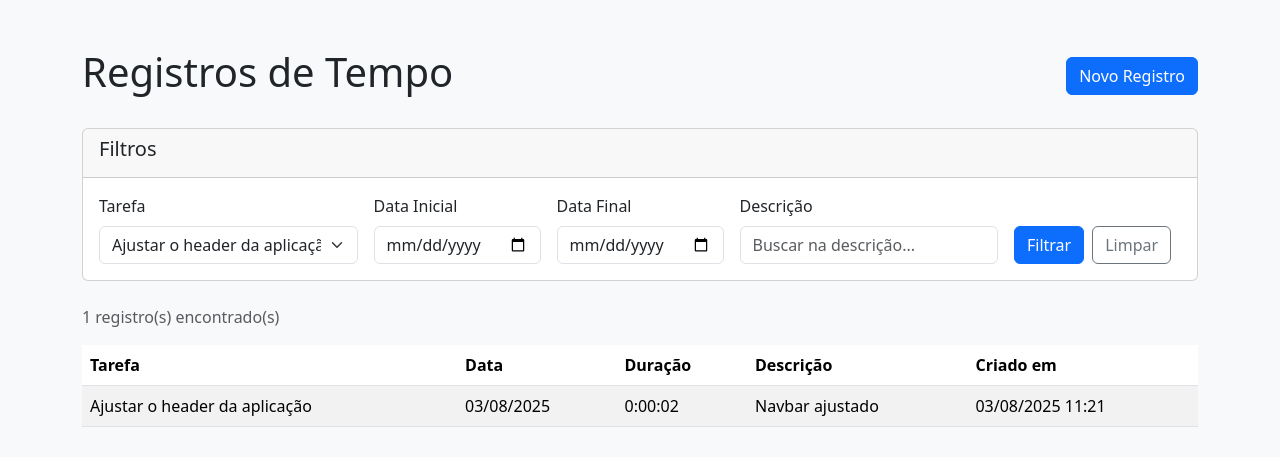
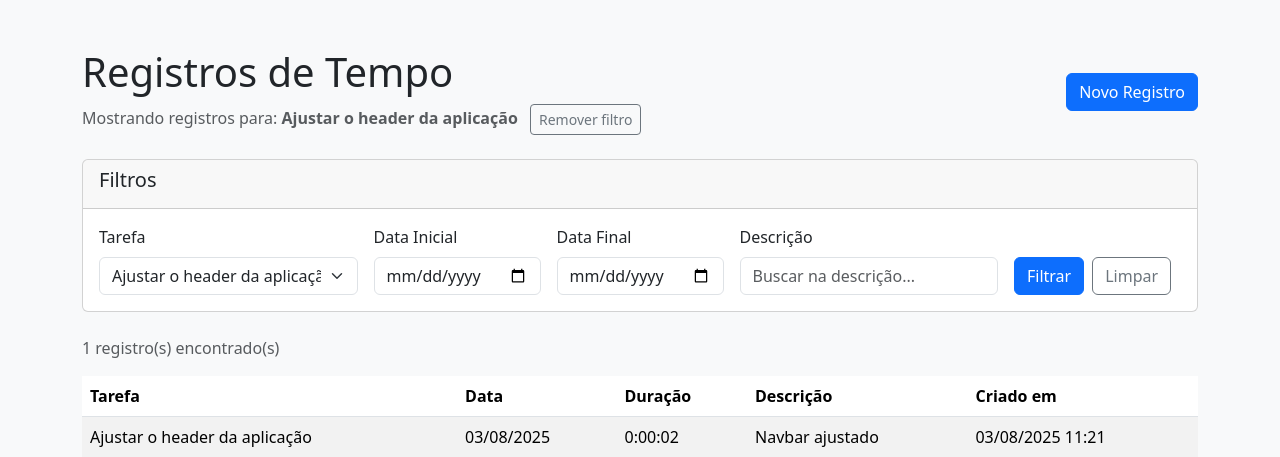
Before and after one commit to Biankowski/iabs, a Django app: page /time-entries/?task=3 in a window 1280 px wide. Shown: the part 56-513 px from the top of the page. Run offline with Django 5.2, Linux system fonts and the light colour scheme; a user stored in the database is signed in; data comes from the database, SQL or seed files in the repository.

Commit message:
feat: added task selection filter

```diff
--- a/desafio_iabs/timetracker/templates/timetracker/time_entry_list.html
+++ b/desafio_iabs/timetracker/templates/timetracker/time_entry_list.html
@@ -5,8 +5,22 @@
 {% block content %}
 <div class="mt-5">
     <div class="d-flex justify-content-between align-items-center mb-4">
-        <h1>Registros de Tempo</h1>
-        <a href="{% url 'create_time_entry' %}" class="btn btn-primary">
+        <div>
+            <h1>Registros de Tempo</h1>
+            {% if filters.task %}
+                {% for task in user_tasks %}
+                    {% if task.id|stringformat:"s" == filters.task %}
+                        <p class="text-muted mb-0">
+                            <i class="bi bi-filter"></i> Mostrando registros para: <strong>{{ task.description|truncatechars:60 }}</strong>
+                            <a href="{% url 'list_time_entries' %}" class="btn btn-sm btn-outline-secondary ms-2">
+                                <i class="bi bi-x"></i> Remover filtro
+                            </a>
+                        </p>
+                    {% endif %}
+                {% endfor %}
+            {% endif %}
+        </div>
+        <a href="{% url 'create_time_entry' %}{% if filters.task %}?task={{ filters.task }}{% endif %}" class="btn btn-primary">
             <i class="bi bi-plus"></i> Novo Registro
         </a>
     </div>
--- a/desafio_iabs/timetracker/views.py
+++ b/desafio_iabs/timetracker/views.py
@@ -102,6 +102,11 @@ def create_time_entry(request):
             messages.success(request, 'Registro de tempo criado com sucesso!')
             return redirect('list_time_entries')
     else:
-        form = TimeEntryForm(request.user)
+        initial_data = {}
+        task_id = request.GET.get('task')
+        if task_id and Task.objects.filter(id=task_id, user=request.user).exists():
+            initial_data['task'] = task_id
+
+        form = TimeEntryForm(request.user, initial=initial_data)
 
     return render(request, 'timetracker/create_time_entry.html', {'form': form})
```
Also changed, not shown: desafio_iabs/timetracker/templates/timetracker/task_list.html (+9 -4 lines).
